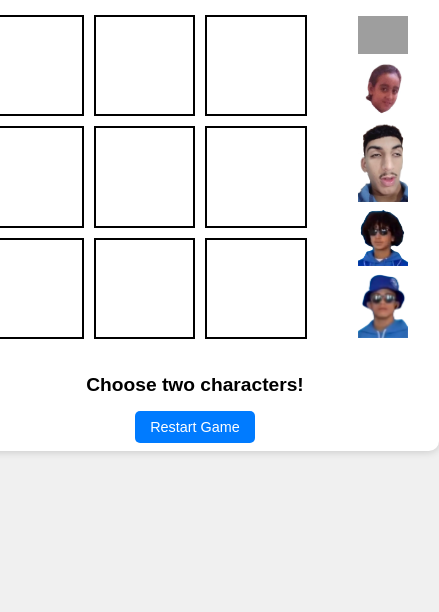
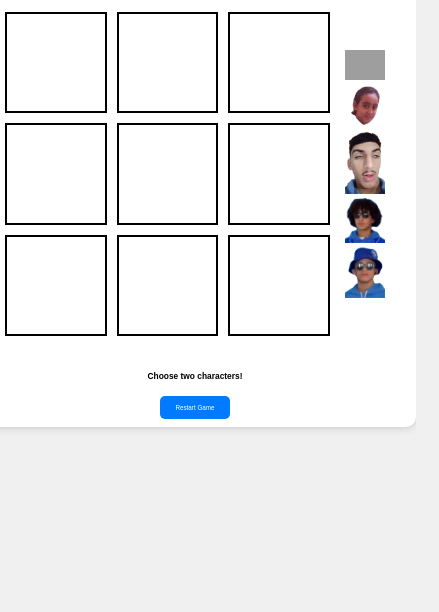
Before and after one commit to Mossaab49/tictactoe, a plain HTML site: page index.html in a window 390 px wide. Shown: the part 232-844 px from the top of the page, 439 px wide, since content can reach past the window. Drawn offline with Linux system fonts and the light colour scheme; grey boxes are pictures that could not be loaded.

Commit message:
Update style.css

```diff
--- a/style.css
+++ b/style.css
@@ -100,9 +100,16 @@ section {
 
 /* Responsive Design */
 @media (max-width: 500px) {
+    html{
+        font-size: 7px;
+    }
     .game--container {
         width: 80vw;
         grid-template-columns: repeat(3, 1fr);
+    }
+
+    .game img{
+        width: 40px;
     }
 
     .cell {
```
